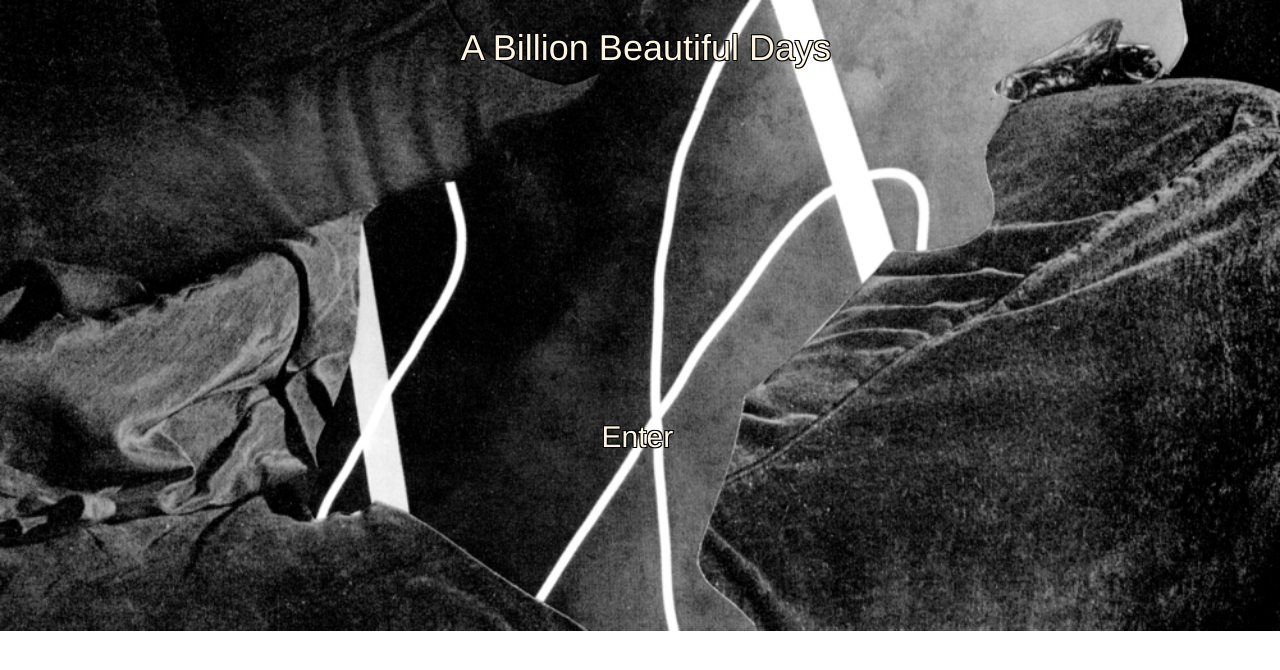
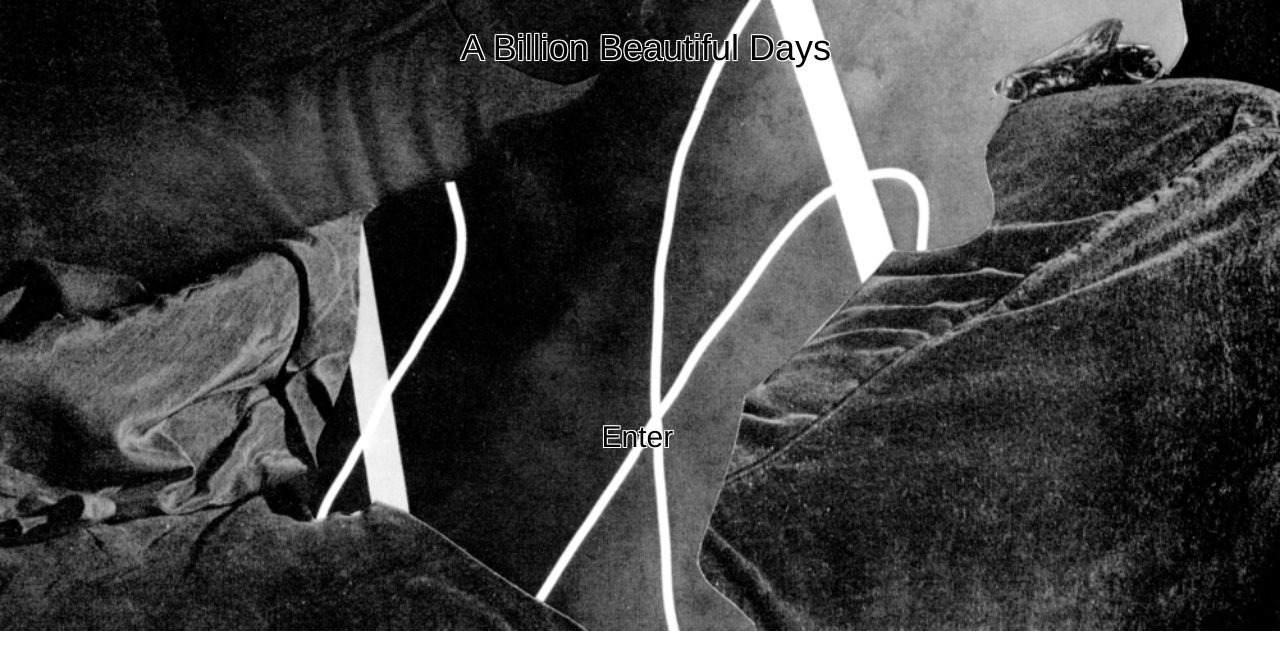
Before and after one commit to KoichiSakamoto/A-Billion-Beautiful-Days-Frontend, a React (Create React App) app: page / in a window 1280 px wide. Shown: the top 670 px of the page. Built offline with nearby package versions, Linux system fonts and the light colour scheme.

Commit message:
made text black

```diff
--- a/src/assets/css/index.css
+++ b/src/assets/css/index.css
@@ -103,22 +103,22 @@ text-align: center;
   position: absolute;
   left: 47%;
   top: 50%;
-  color: #FFF6E2;
+  color: black;
   text-shadow:
-    -1px -1px 0 #000,
-    1px -1px 0 #000,
-    -1px 1px 0 #000,
-    1px 1px 0 #000;
+    -1px -1px 0 #FFFFFF,
+    1px -1px 0 #FFFFFF,
+    -1px 1px 0 #FFFFFF,
+    1px 1px 0 #FFFFFF;
 }
 
 .welcome-title {
   position: absolute;
-  color: #FFF6E2;
+  color: black;
   top: 1%;
   left: 36%;
   text-shadow:
-    -1px -1px 0 #000,
-    1px -1px 0 #000,
-    -1px 1px 0 #000,
-    1px 1px 0 #000;
+    -1px -1px 0 #FFFFFF,
+    1px -1px 0 #FFFFFF,
+    -1px 1px 0 #FFFFFF,
+    1px 1px 0 #FFFFFF;
 }
```
